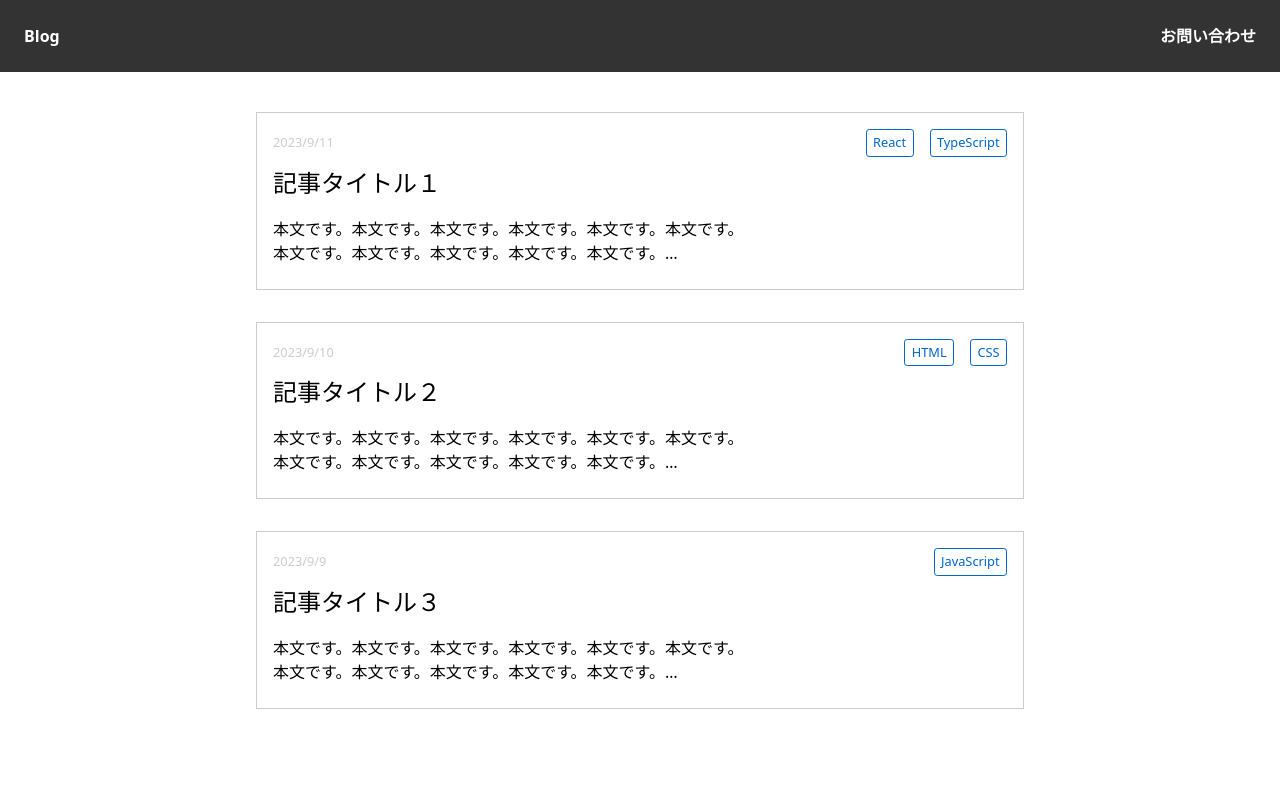
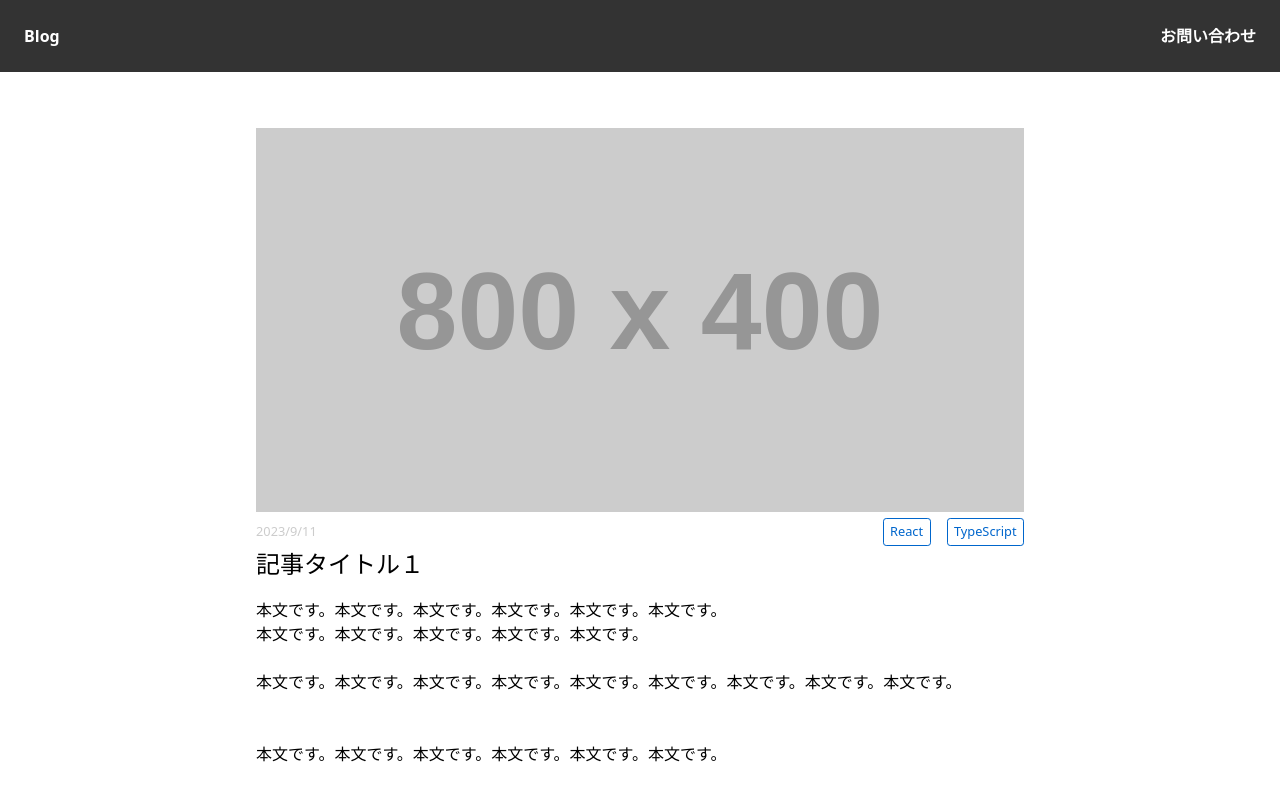
Before and after one commit to kage-96/06_react, a React (Vite) app: page /post/1/ in a window 1280 px wide. Shown: the top 800 px of the page. Built offline with nearby package versions, Linux system fonts and the light colour scheme.

Commit message:
課題2の実装

```diff
--- a/package.json
+++ b/package.json
@@ -11,7 +11,8 @@
   },
   "dependencies": {
     "react": "^19.1.1",
-    "react-dom": "^19.1.1"
+    "react-dom": "^19.1.1",
+    "react-router-dom": "^7.8.0"
   },
   "devDependencies": {
     "@eslint/js": "^9.33.0",
--- a/src/App.tsx
+++ b/src/App.tsx
@@ -1,11 +1,19 @@
-import { Header } from './Components/Header'
-import { BlogList } from './Pages/BlogList'
+import { BrowserRouter, Route, Routes } from 'react-router-dom'
+import { Home } from './Pages/Home'
+import { BlogDetail } from './Pages/BlogDetail'
+import { Layout } from './Components/Layout'
 function App() {
 
   return (
     <>
-      <Header />
-      <BlogList />
+      <BrowserRouter>
+        <Routes>
+          <Route path="/" element={<Layout />}>
+            <Route index element={<Home />} />
+            <Route path={`/post/:id`} element={<BlogDetail />} />
+            </Route>
+        </Routes>
+      </BrowserRouter>
     </>
   )
 }
--- /dev/null
+++ b/src/Components/Layout.tsx
@@ -0,0 +1,14 @@
+import React from 'react'
+import { Header } from './Header'
+import { Outlet } from 'react-router-dom'
+
+export const Layout:React.FC = () => {
+  return (
+    <>
+      <Header />
+      <main>
+        <Outlet />
+      </main>
+    </>
+  )
+}
--- /dev/null
+++ b/src/Pages/BlogDetail.module.css
@@ -0,0 +1,38 @@
+.detailContainer{
+  max-width: 800px;
+  margin:40px auto;
+}
+.detailPost{
+  padding:1rem;
+  box-sizing: border-box;
+}
+.detailHeader{
+  display: flex;
+  align-items: center;
+  justify-content: space-between;
+}
+.date{
+  color:#ccc;
+  font-size:.8rem;
+}
+.category{
+  display: flex;
+  align-items: center;
+  li{
+    border:1px solid #06c;
+    color:#06c;
+    padding:.2rem .4rem;
+    border-radius:.2rem;font-size:.8rem;
+    &:not(:last-child){
+      margin-right:16px;
+    }
+  }
+}
+.detailTitle{
+  margin-bottom:1rem;
+  font-size:1.5rem;
+}
+.detailBody{
+  line-height:1.5;
+  font-size:1rem;
+}
--- /dev/null
+++ b/src/Pages/BlogDetail.tsx
@@ -0,0 +1,58 @@
+import React, { useEffect, useState } from 'react'
+import { useParams } from 'react-router-dom'
+import { posts } from '../data/posts';
+import type { PostType } from '../Type/Post';
+
+import classes from './BlogDetail.module.css'
+
+export const BlogDetail:React.FC = () => {
+  const [ loading, setLoading ] = useState(false);
+  const [ post , setPost ] = useState<PostType | undefined>(undefined)
+  const params = useParams();
+
+
+  useEffect(() => {
+    setLoading(true);
+    try{
+      const post:PostType | undefined = posts.find(post => post.id.toString() == params.id);
+      setPost(post);
+    }catch(err){
+      console.error(err);
+    }finally{
+      setLoading(false)
+    }
+  },[])
+
+  if (loading) {
+    return <p>読み込み中...</p>
+  }
+
+  if (!post) {
+    return <p>投稿は見つかりませんでした。</p>;
+  }
+
+  const { title, thumbnailUrl, createdAt, categories, content } = post;
+  const date = new Date(createdAt)
+  return (
+    <div className={classes.detailContainer}>
+      <div className={classes.detailPost}>
+        <img src={thumbnailUrl} alt={title} />
+        <div className={classes.detailHeader}>
+          <p className={classes.date}>{`${date.getFullYear()}/${date.getMonth() + 1}/${date.getDate()}`}</p>
+          <ul className={classes.category}>
+            {categories.map(category => <li>{category}</li>)}
+          </ul>
+        </div>
+        <div>
+          <p className={classes.detailTitle}>{title}</p>
+          {content.split('<br/>').map((paragraph,index) => (
+            <div key={index}>
+              {paragraph}
+              <br />
+            </div>
+          ))}
+        </div>
+      </div>
+    </div>
+  )
+}
--- a/src/Pages/BlogList.tsx
+++ b/src/Pages/BlogList.tsx
@@ -2,6 +2,7 @@ import { posts } from '../data/posts';
 import classes from './BlogList.module.css';
 import type{ PostType } from '../Type/Post';
 import type React from 'react';
+import { Link } from 'react-router-dom';
 
 export const BlogList:React.FC = () => {
   return (
@@ -11,6 +12,7 @@ export const BlogList:React.FC = () => {
         const date = new Date(post.createdAt);
         return(
           <li key={post.id} className={classes.post}>
+            <Link to={`/post/${post.id}/`}>
             <div>
               <div className={classes.post_header}>
                 <p className={classes.date}>{`${date.getFullYear()}/${date.getMonth() + 1}/${date.getDate()}`}</p>
@@ -32,6 +34,7 @@ export const BlogList:React.FC = () => {
                 ))}
               </div>
             </div>
+            </Link>
           </li>
         )
       })}
--- /dev/null
+++ b/src/Pages/Home.tsx
@@ -0,0 +1,10 @@
+import React from 'react'
+import { BlogList } from './BlogList'
+
+export const Home:React.FC = () => {
+  return (
+    <div>
+      <BlogList />
+    </div>
+  )
+}
--- a/src/index.css
+++ b/src/index.css
@@ -12,3 +12,10 @@ body,h2,ul,p{
 li{
   list-style:none;
 }
+a{
+  text-decoration: none;
+  color:#333;
+}
+img{
+  width:100%;
+}
```
Also changed, not shown: src/Pages/Contact.tsx (+7 -0 lines), 1 other file (tests, documents, lock files or other folders).
